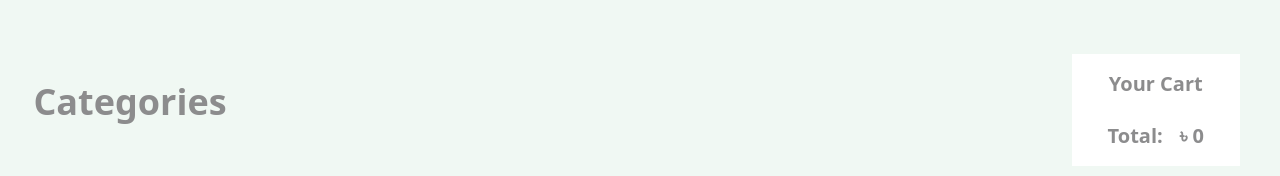
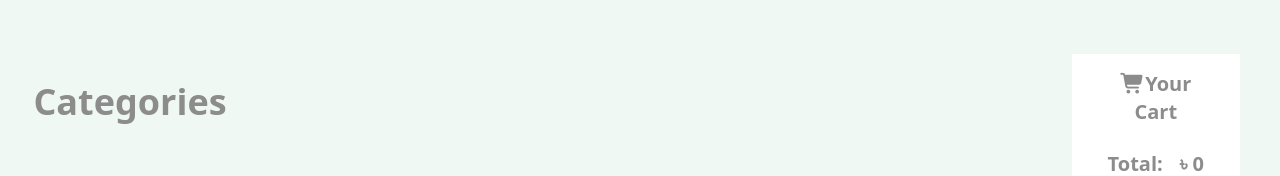
Before and after one commit to prchaity07/assignment-6, a plain HTML site: page index.html in a window 1280 px wide. Shown: the part 546-722 px from the top of the page. Drawn offline with nearby package versions, Linux system fonts and the light colour scheme; no server answers.

Commit message:
add cart icon

```diff
--- a/index.html
+++ b/index.html
@@ -3,7 +3,10 @@
 <head>
     <meta charset="UTF-8">
     <meta name="viewport" content="width=device-width, initial-scale=1.0">
+
+    <!-- Website Title Here -->
     <title>Grean Earth</title>
+
     <!-- favicon -->
      <link rel="shortcut icon" href="./assets/green earth.png" type="image/x-icon">
 
@@ -87,7 +90,7 @@
 
       <!-- Cart Items -->
       <aside class= "order-2  lg:order-3  sticky top-2 z-50 bg-white w-full lg:w-[15%] py-4 px-9  mx-auto">
-        <h2 class="font-bold text-xl mb-2">Your Cart</h2>
+        <h2 class="font-bold text-xl mb-2"><i class="fa-solid fa-cart-shopping"></i>Your Cart</h2>
         <div id="cart-items" class="flex
         flex-col justify-between items-center w-full" >
 
```
